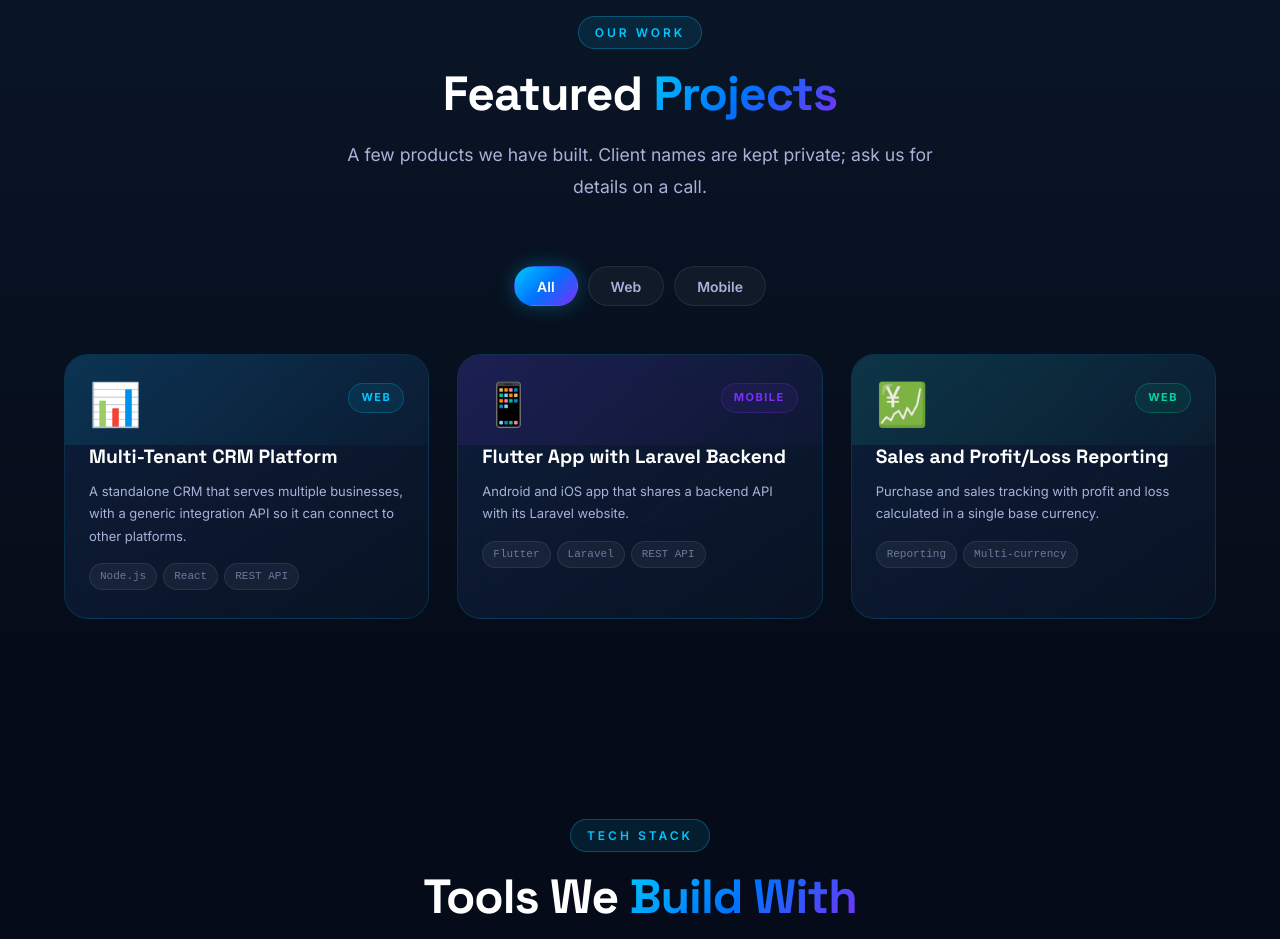
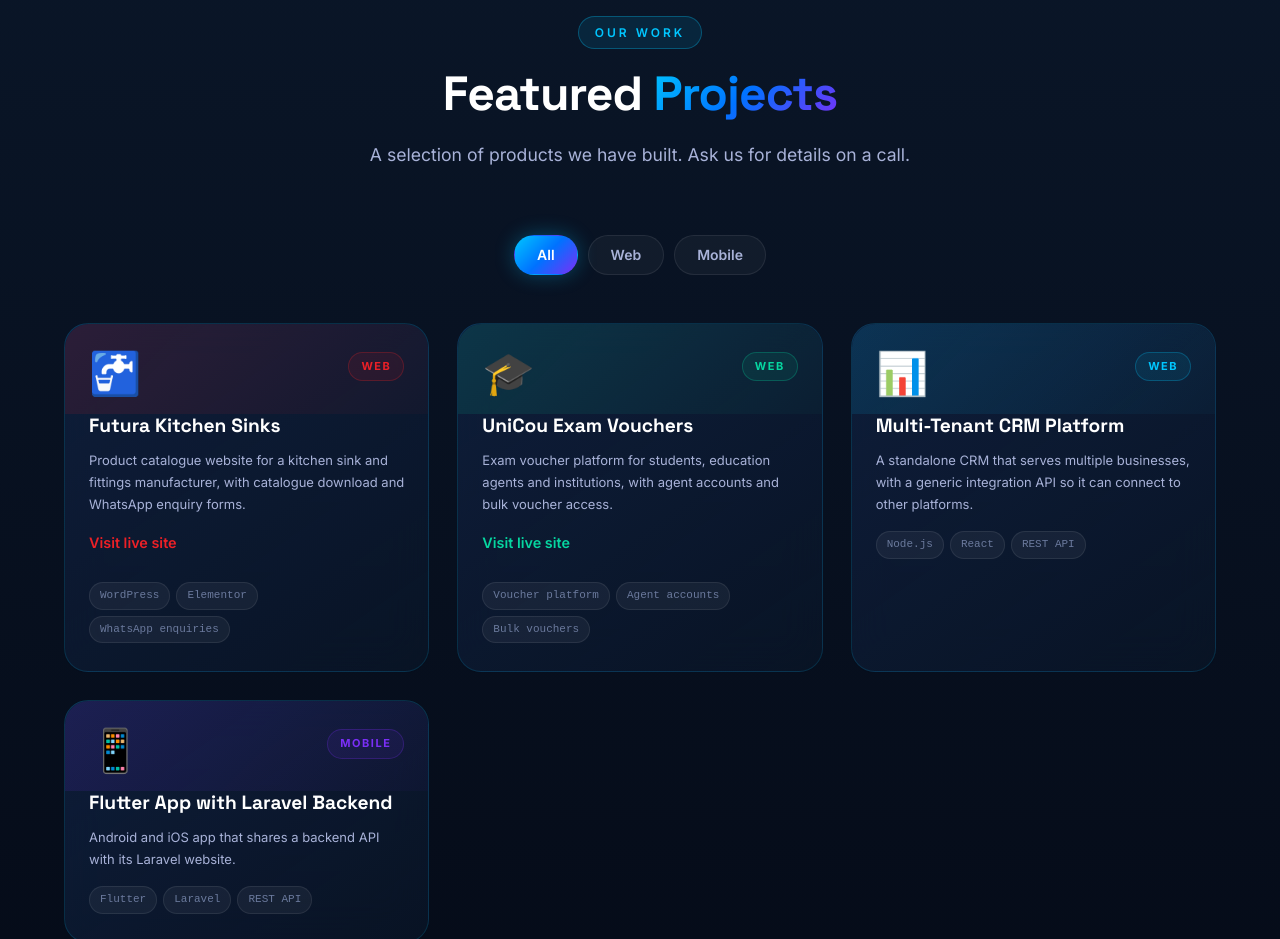
Before and after one commit to priyanshu2405/ATECHReact, a React (Vite) app: page / in a window 1280 px wide. Shown: the part 3260-4199 px from the top of the page. Built offline with nearby package versions, Linux system fonts and the light colour scheme.

Commit message:
Portfolio update

```diff
--- a/src/components/Portfolio.css
+++ b/src/components/Portfolio.css
@@ -201,3 +201,5 @@
         padding: 0 14px 18px;
     }
 }
+.portfolio-card__link { display: inline-block; margin: 0.25rem 0 0.75rem; font-weight: 600; font-size: 0.9rem; text-decoration: none; }
+.portfolio-card__link:hover, .portfolio-card__link:focus-visible { text-decoration: underline; }
--- a/src/components/Portfolio.jsx
+++ b/src/components/Portfolio.jsx
@@ -4,6 +4,24 @@ import './Portfolio.css';
 const categories = ['All', 'Web', 'Mobile'];
 
 const projects = [
+    {
+        title: 'Futura Kitchen Sinks',
+        category: 'Web',
+        url: 'https://futurasink.com/',
+        tags: ['WordPress', 'Elementor', 'WhatsApp enquiries'],
+        description: 'Product catalogue website for a kitchen sink and fittings manufacturer, with catalogue download and WhatsApp enquiry forms.',
+        color: '#ec2027',
+        icon: '🚰',
+    },
+    {
+        title: 'UniCou Exam Vouchers',
+        category: 'Web',
+        url: 'https://unicouuk.janshaurya.org/',
+        tags: ['Voucher platform', 'Agent accounts', 'Bulk vouchers'],
+        description: 'Exam voucher platform for students, education agents and institutions, with agent accounts and bulk voucher access.',
+        color: '#06d6a0',
+        icon: '🎓',
+    },
     {
         title: 'Multi-Tenant CRM Platform',
         category: 'Web',
@@ -19,14 +37,6 @@ const projects = [
         description: 'Android and iOS app that shares a backend API with its Laravel website.',
         color: '#7b2ff7',
         icon: '📱',
-    },
-    {
-        title: 'Sales and Profit/Loss Reporting',
-        category: 'Web',
-        tags: ['Reporting', 'Multi-currency'],
-        description: 'Purchase and sales tracking with profit and loss calculated in a single base currency.',
-        color: '#06d6a0',
-        icon: '💹',
     },
 ];
 
@@ -46,7 +56,7 @@ const Portfolio = () => {
                         Featured <span className="gradient-text">Projects</span>
                     </h2>
                     <p className="section-subtitle">
-                        A few products we have built. Client names are kept private; ask us for details on a call.
+                        A selection of products we have built. Ask us for details on a call.
                     </p>
                 </div>
 
@@ -74,6 +84,11 @@ const Portfolio = () => {
                             <div className="portfolio-card__body">
                                 <h3 className="portfolio-card__title">{project.title}</h3>
                                 <p className="portfolio-card__description">{project.description}</p>
+                                {project.url && (
+                                    <a className="portfolio-card__link" href={project.url} target="_blank" rel="noopener noreferrer" style={{ color: project.color }}>
+                                        Visit live site
+                                    </a>
+                                )}
 
                                 <div className="portfolio-card__tags">
                                     {project.tags.map((t) => (
```
Also changed, not shown: 1 other file (tests, documents, lock files or other folders).
